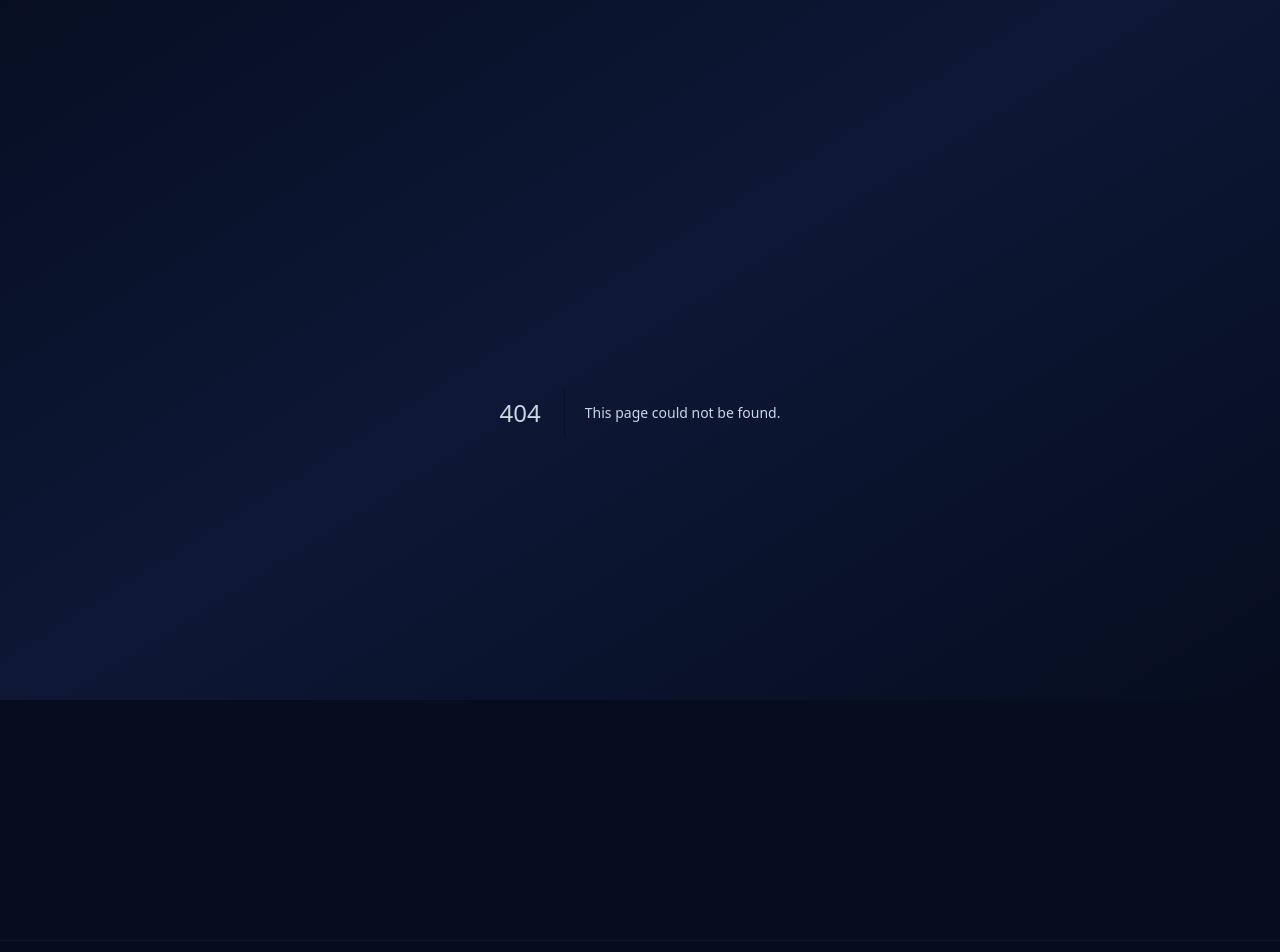
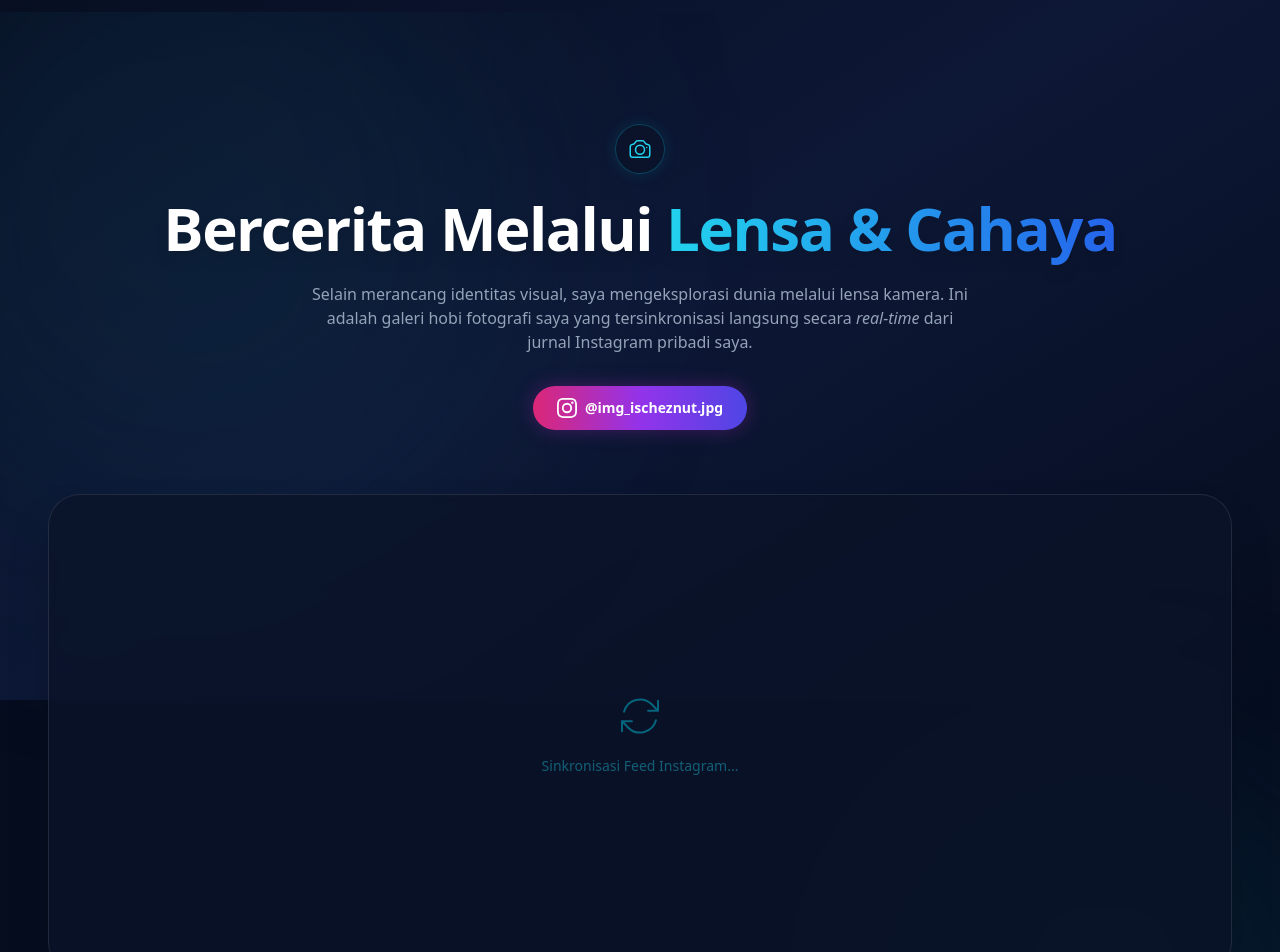
Before and after one commit to Rafli161102/CV-MRR, a Next.js app: page /photography in a window 1280 px wide. Before the commit this address had no page. Shown: the part 100-1052 px from the top of the page. Built offline with nearby package versions, Linux system fonts and the light colour scheme.

Commit message:
Create photography/page.jsx

```diff
--- /dev/null
+++ b/src/app/photography/page.jsx
@@ -0,0 +1,90 @@
+"use client";
+
+import Link from 'next/link';
+import { useEffect } from 'react';
+
+export default function Photography() {
+  // Efek ini digunakan jika kamu memakai script widget pihak ketiga (seperti Elfsight)
+  useEffect(() => {
+    // Script widget akan dimuat secara aman di sini
+    const script = document.createElement('script');
+    script.src = "https://static.elfsight.com/platform/platform.js";
+    script.setAttribute('data-use-service-core', '');
+    script.defer = true;
+    document.body.appendChild(script);
+
+    return () => {
+      // Pembersihan script saat pindah halaman
+      if (document.body.contains(script)) {
+        document.body.removeChild(script);
+      }
+    };
+  }, []);
+
+  return (
+    <div className="min-h-screen pt-28 pb-20 bg-[#060D1F] text-slate-300 font-sans selection:bg-cyan-500 selection:text-white relative overflow-hidden">
+
+      {/* BACKGROUND EFFECTS */}
+      <div className="fixed inset-0 bg-gradient-to-br from-[#060D1F] via-[#0D1836] to-[#060D1F] pointer-events-none z-0"></div>
+      <div className="absolute top-[-10%] left-[-10%] w-[40rem] h-[40rem] bg-cyan-900/20 rounded-full blur-[120px] pointer-events-none z-0"></div>
+      <div className="absolute bottom-[-10%] right-[-5%] w-[30rem] h-[30rem] bg-cyan-600/10 rounded-full blur-[100px] pointer-events-none z-0"></div>
+
+      <div className="relative z-10 max-w-7xl mx-auto px-6 lg:px-12">
+
+        {/* HERO SECTION */}
+        <div className="text-center mb-16 animate-fade-in-up">
+          <div className="inline-flex items-center justify-center p-3 mb-6 rounded-full bg-[#0A1329]/80 border border-cyan-500/30 shadow-[0_0_15px_rgba(6,182,212,0.15)]">
+            <svg xmlns="http://www.w3.org/2000/svg" fill="none" viewBox="0 0 24 24" strokeWidth={1.5} stroke="currentColor" className="w-6 h-6 text-cyan-400">
+              <path strokeLinecap="round" strokeLinejoin="round" d="M6.827 6.175A2.31 2.31 0 015.186 7.23c-.38.054-.757.112-1.134.175C2.999 7.58 2.25 8.507 2.25 9.574V18a2.25 2.25 0 002.25 2.25h15A2.25 2.25 0 0021.75 18V9.574c0-1.067-.75-1.994-1.802-2.169a47.865 47.865 0 00-1.134-.175 2.31 2.31 0 01-1.64-1.055l-.822-1.316a2.192 2.192 0 00-1.736-1.039 48.774 48.774 0 00-5.232 0 2.192 2.192 0 00-1.736 1.039l-.821 1.316z" />
+              <path strokeLinecap="round" strokeLinejoin="round" d="M16.5 12.75a4.5 4.5 0 11-9 0 4.5 4.5 0 019 0zM18.75 10.5h.008v.008h-.008V10.5z" />
+            </svg>
+          </div>
+
+          <h1 className="text-4xl sm:text-5xl lg:text-6xl font-black text-white mb-6 tracking-tight drop-shadow-lg">
+            Bercerita Melalui <br className="sm:hidden" />
+            <span className="text-transparent bg-clip-text bg-gradient-to-r from-cyan-400 to-blue-600">Lensa & Cahaya</span>
+          </h1>
+
+          <p className="text-slate-400 max-w-2xl mx-auto leading-relaxed text-sm sm:text-base">
+            Selain merancang identitas visual, saya mengeksplorasi dunia melalui lensa kamera. Ini adalah galeri hobi fotografi saya yang tersinkronisasi langsung secara <i>real-time</i> dari jurnal Instagram pribadi saya.
+          </p>
+
+          <a
+            href="https://www.instagram.com/img_ischeznut.jpg"
+            target="_blank"
+            rel="noopener noreferrer"
+            className="mt-8 inline-flex items-center gap-2 px-6 py-3 rounded-full bg-gradient-to-r from-pink-600 via-purple-600 to-indigo-600 hover:from-pink-500 hover:via-purple-500 hover:to-indigo-500 text-white font-bold text-sm transition-all shadow-[0_0_20px_rgba(192,38,211,0.3)] hover:shadow-[0_0_30px_rgba(192,38,211,0.5)] hover:scale-105"
+          >
+            <svg xmlns="http://www.w3.org/2000/svg" viewBox="0 0 24 24" fill="currentColor" className="w-5 h-5">
+              <path d="M12 2.163c3.204 0 3.584.012 4.85.07 3.252.148 4.771 1.691 4.919 4.919.058 1.265.069 1.645.069 4.849 0 3.205-.012 3.584-.069 4.849-.149 3.225-1.664 4.771-4.919 4.919-1.266.058-1.644.07-4.85.07-3.204 0-3.584-.012-4.849-.07-3.26-.149-4.771-1.699-4.919-4.92-.058-1.265-.07-1.644-.07-4.849 0-3.204.013-3.583.07-4.849.149-3.227 1.664-4.771 4.919-4.919 1.266-.057 1.645-.069 4.849-.069zM12 0C8.741 0 8.333.014 7.053.072 2.695.272.273 2.69.073 7.052.014 8.333 0 8.741 0 12c0 3.259.014 3.668.072 4.948.2 4.358 2.618 6.78 6.98 6.98C8.333 23.986 8.741 24 12 24c3.259 0 3.668-.014 4.948-.072 4.354-.2 6.782-2.618 6.979-6.98.059-1.28.073-1.689.073-4.948 0-3.259-.014-3.667-.072-4.947-.196-4.354-2.617-6.78-6.979-6.98C15.668.014 15.259 0 12 0zm0 5.838a6.162 6.162 0 100 12.324 6.162 6.162 0 000-12.324zM12 16a4 4 0 110-8 4 4 0 010 8zm6.406-11.845a1.44 1.44 0 100 2.881 1.44 1.44 0 000-2.881z" />
+            </svg>
+            @img_ischeznut.jpg
+          </a>
+        </div>
+
+        {/* INSTAGRAM GRID WIDGET CONTAINER */}
+        <div className="bg-[#0A1329]/80 border border-white/10 rounded-[2rem] p-4 sm:p-8 min-h-[60vh] flex flex-col items-center justify-center relative shadow-2xl backdrop-blur-sm">
+
+          {/* WIDGET ELFSIGHT (GANTI ID DI BAWAH JIKA SUDAH PUNYA WIDGET SENDIRI) */}
+          <div className="elfsight-app-eb3eb186-b2d9-4b67-9c98-c88b725227d8 w-full"></div>
+
+          {/* Pesan Fallback jika Widget belum dimuat atau kosong */}
+          <div className="absolute inset-0 flex flex-col items-center justify-center pointer-events-none opacity-50 text-center px-4 -z-10">
+            <svg className="w-12 h-12 text-cyan-500 mb-4 animate-spin-slow" fill="none" viewBox="0 0 24 24" stroke="currentColor">
+              <path strokeLinecap="round" strokeLinejoin="round" strokeWidth={1} d="M16.023 9.348h4.992v-.001M2.985 19.644v-4.992m0 0h4.992m-4.993 0l3.181 3.183a8.25 8.25 0 0013.803-3.7M4.031 9.865a8.25 8.25 0 0113.803-3.7l3.181 3.182m0-4.991v4.99" />
+            </svg>
+            <p className="text-sm text-cyan-400/80 font-medium">Sinkronisasi Feed Instagram...</p>
+          </div>
+        </div>
+
+        {/* Tombol Kembali ke Portofolio Utama */}
+        <div className="mt-12 text-center">
+          <Link href="/projects" className="text-cyan-400 hover:text-cyan-300 font-bold tracking-widest uppercase text-sm inline-flex items-center gap-2 transition-all group">
+            <span className="group-hover:-translate-x-2 transition-transform">←</span> Kembali ke Karya Desain
+          </Link>
+        </div>
+
+      </div>
+    </div>
+  );
+}
```
